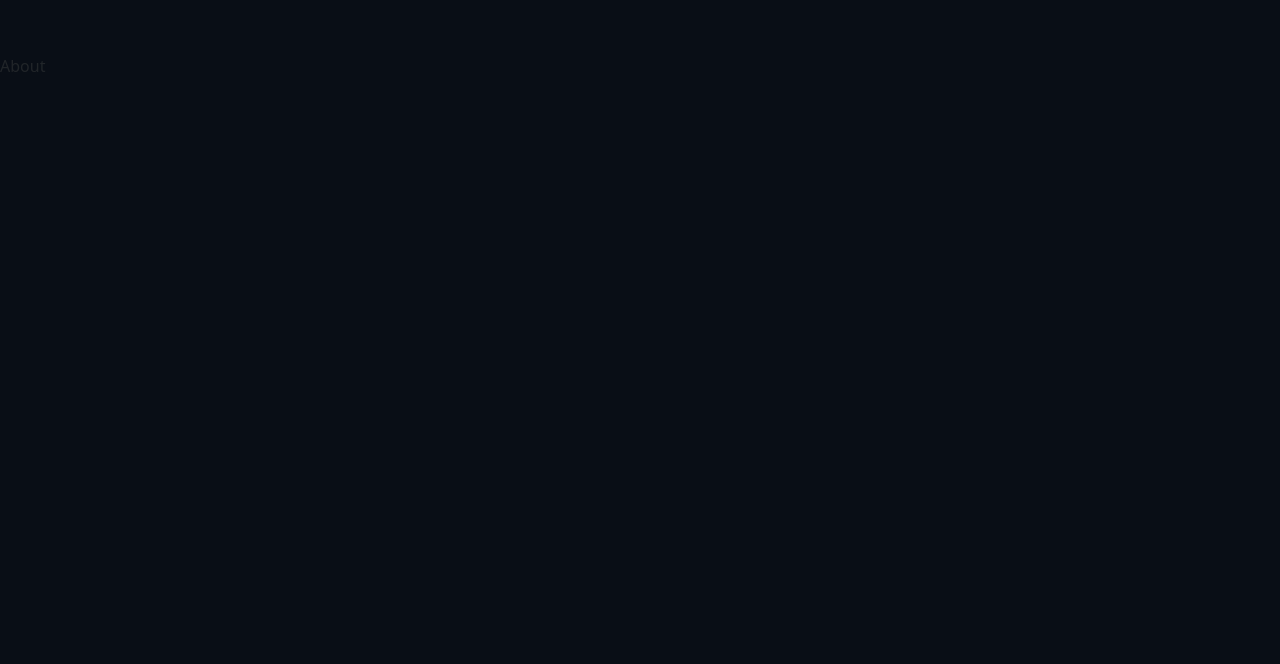
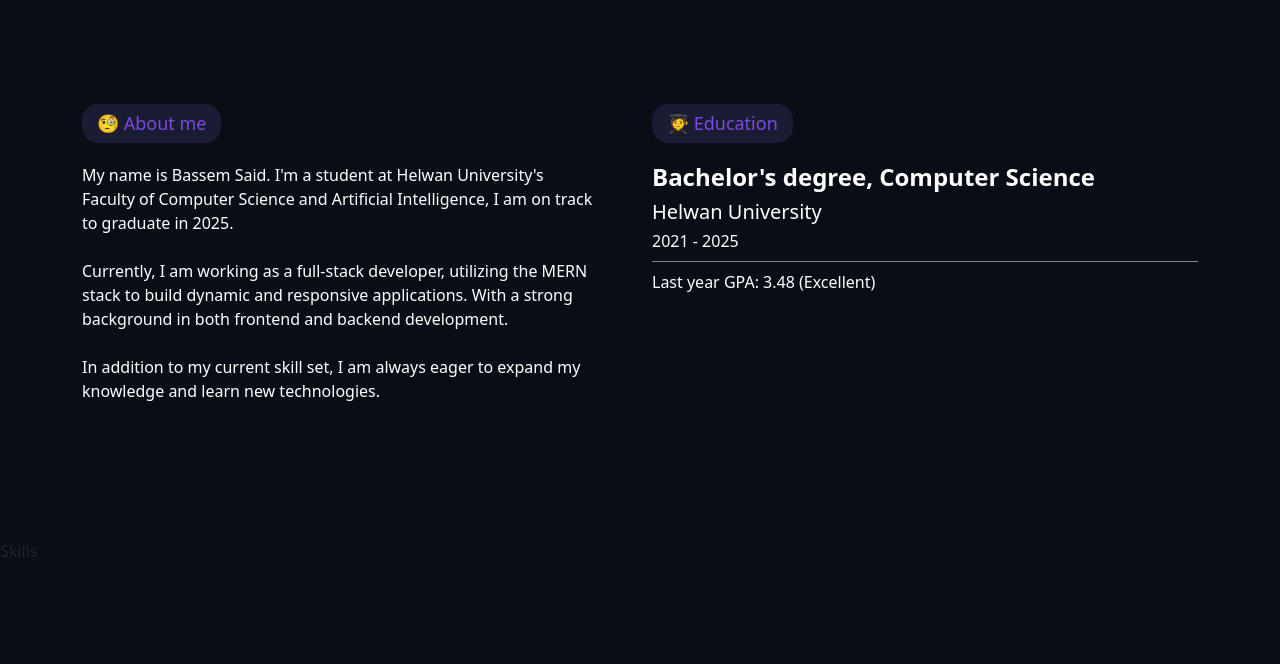
Before and after one commit to bassem620/my-portfolio, a React (Create React App) app: page / in a window 1280 px wide. Shown: the part 816-1480 px from the top of the page. Built offline with nearby package versions, Linux system fonts and the light colour scheme.

Commit message:
About v1.0

```diff
--- a/src/pages/About.jsx
+++ b/src/pages/About.jsx
@@ -1,7 +1,31 @@
+import { Container, Row, Col } from "react-bootstrap"
+
 const About = () => {
     return (
-        <div className="section" id="about">
-            About
+        <div className="about section" id="about">
+            <Container>
+                <Row>
+                    <Col md={6}>
+                        <div className="textBox">
+                            <span>🧐 About me</span>
+                        </div>
+                        <p className="aboutme">
+                            My name is Bassem Said. I'm a student at Helwan University's Faculty of Computer Science and Artificial Intelligence, I am on track to graduate in 2025. <br/><br/>
+                            Currently, I am working as a full-stack developer, utilizing the MERN stack to build dynamic and responsive applications. With a strong background in both frontend and backend development.<br/><br/>
+                            In addition to my current skill set, I am always eager to expand my knowledge and learn new technologies.
+                        </p>
+                    </Col>
+                    <Col md={6} className="education">
+                        <div className="textBox">
+                            <span>🧑‍🎓 Education</span>
+                        </div>
+                        <h4>Bachelor's degree, Computer Science</h4>
+                        <h5>Helwan University</h5>
+                        <h6>2021 - 2025</h6>
+                        <p>Last year GPA: 3.48 (Excellent)</p>
+                    </Col>
+                </Row>
+            </Container>
         </div>
     )
 }
--- /dev/null
+++ b/src/sass/_about.scss
@@ -0,0 +1,24 @@
+.about{
+    height: fit-content !important;
+    padding-top: $navHeight + 50px;
+    padding-bottom: 50px;
+    .aboutme{
+        color: $white;
+        line-height: 1.5;
+        padding-right: 30px;
+    }
+    .education{
+        color: $white;
+        h4{
+            font-weight: bolder;
+        }
+        h5{
+            font-weight: 500;
+        }
+        h6{
+            font-weight: 200;
+            border-bottom: 1px solid $white50;
+            padding-bottom: 10px;
+        }
+    }
+}
--- a/src/sass/_global.scss
+++ b/src/sass/_global.scss
@@ -10,6 +10,6 @@
         color: $sec;
         text-align: center;
         font-weight: 500;
-        font-size: 15px;
+        font-size: 18px;
     }
 }
--- a/src/sass/index.scss
+++ b/src/sass/index.scss
@@ -7,4 +7,5 @@
 @import './nav';
 @import './section';
 @import './home';
+@import './about';
 @import './footer';
```
Also changed, not shown: src/index.css.
